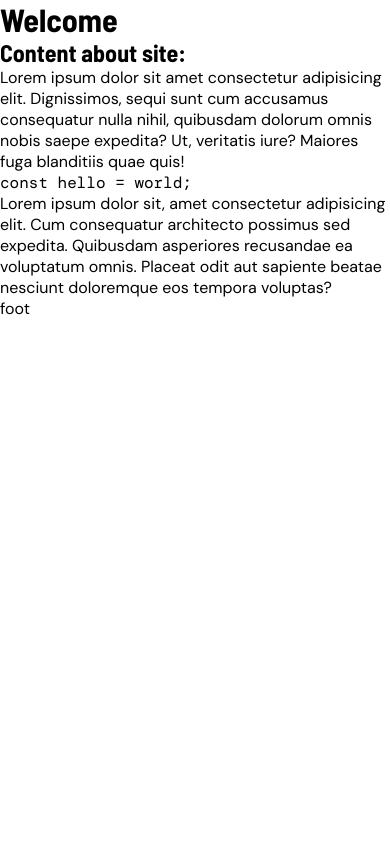
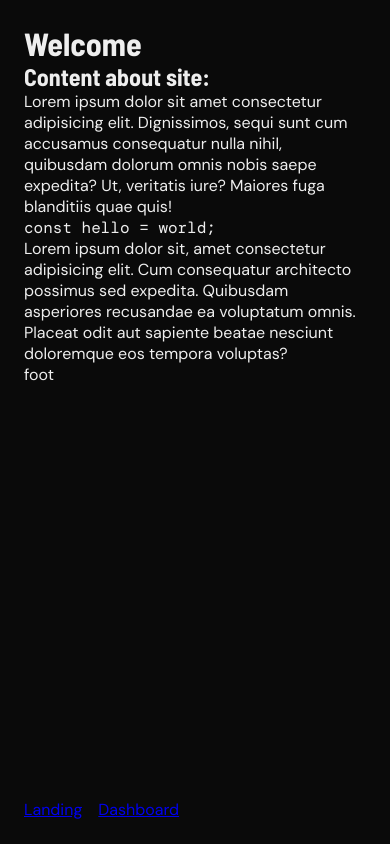
Before and after one commit to WitherMite/exercise-tracker-browser, a React (Vite) app: page / in a window 390 px wide. Built offline with nearby package versions, Linux system fonts and the light colour scheme; a web font is replaced by a local one.

Commit message:
Create responsive nav bar

```diff
--- a/src/App.css
+++ b/src/App.css
@@ -1,6 +1,18 @@
 #root {
     font-family: var(--font-body);
+    color: var(--font-color-primary);
+    background-color: var(--bg);
+    padding: 1.5em;
     height: 100svh;
+    display: flex;
+    gap: 1.5em;
+}
+
+@media (max-width: 600px) {
+    #root {
+        flex-direction: column-reverse;
+        justify-content: space-between;
+    }
 }
 
 h1,
--- a/src/App.tsx
+++ b/src/App.tsx
@@ -10,7 +10,7 @@ export default function App({ children }: Props) {
     return (
         <>
             <Navbar />
-            {children}
+            <div className="view-box">{children}</div>
         </>
     );
 }
--- /dev/null
+++ b/src/components/navbar/Navbar.module.css
@@ -0,0 +1,13 @@
+.navTrack,
+.navBar {
+    display: flex;
+    flex-direction: column;
+    list-style: none;
+    gap: 1em;
+}
+
+@media (max-width: 600px) {
+    .navBar {
+        flex-direction: row;
+    }
+}
--- a/src/components/navbar/Navbar.tsx
+++ b/src/components/navbar/Navbar.tsx
@@ -1,3 +1,17 @@
+import { Link } from "react-router";
+import style from "./Navbar.module.css";
+
 export default function Navbar() {
-    return <></>;
+    return (
+        <nav className={style.navTrack}>
+            <ul className={style.navBar}>
+                <li>
+                    <Link to="/">Landing</Link>
+                </li>
+                <li>
+                    <Link to="/home">Dashboard</Link>
+                </li>
+            </ul>
+        </nav>
+    );
 }
```
